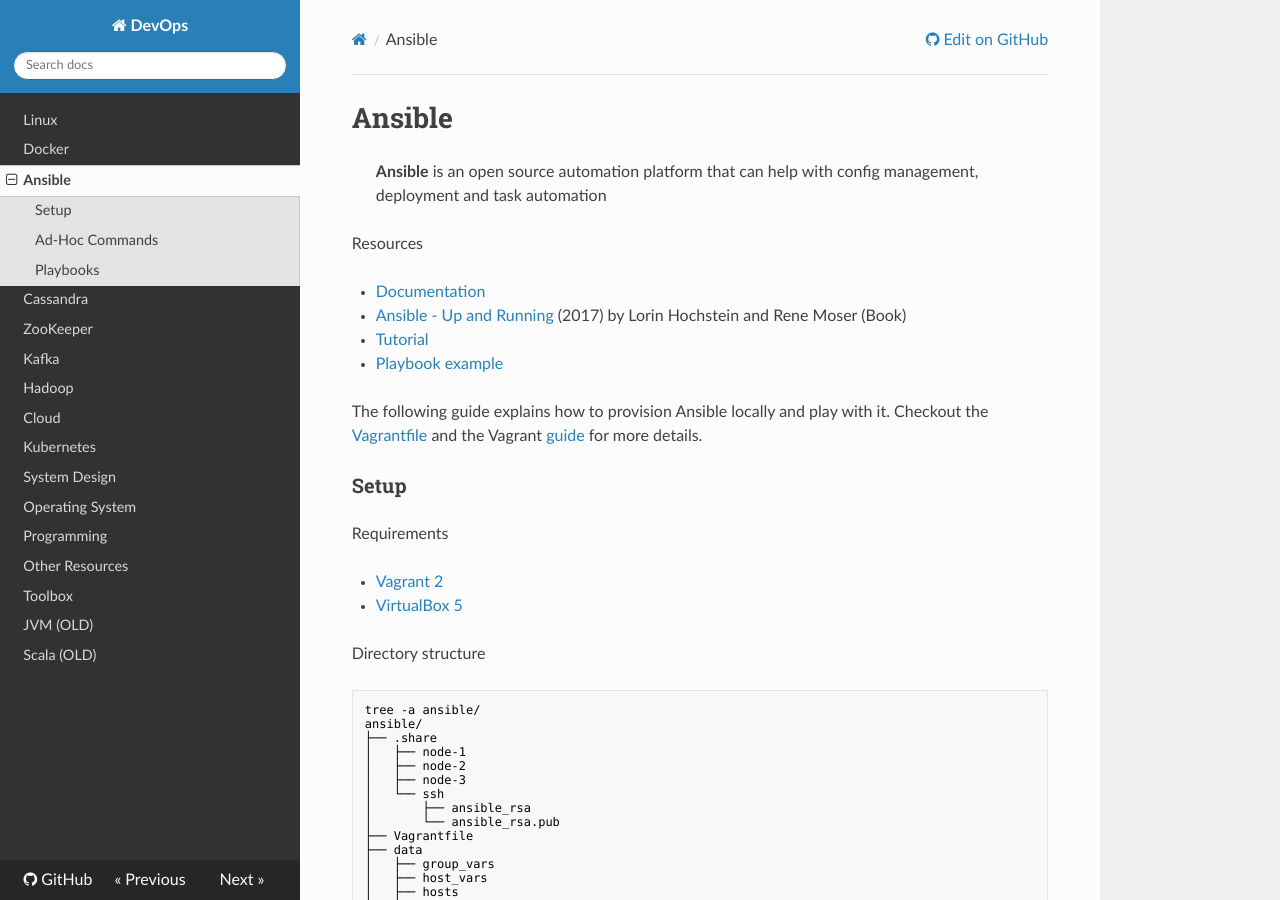
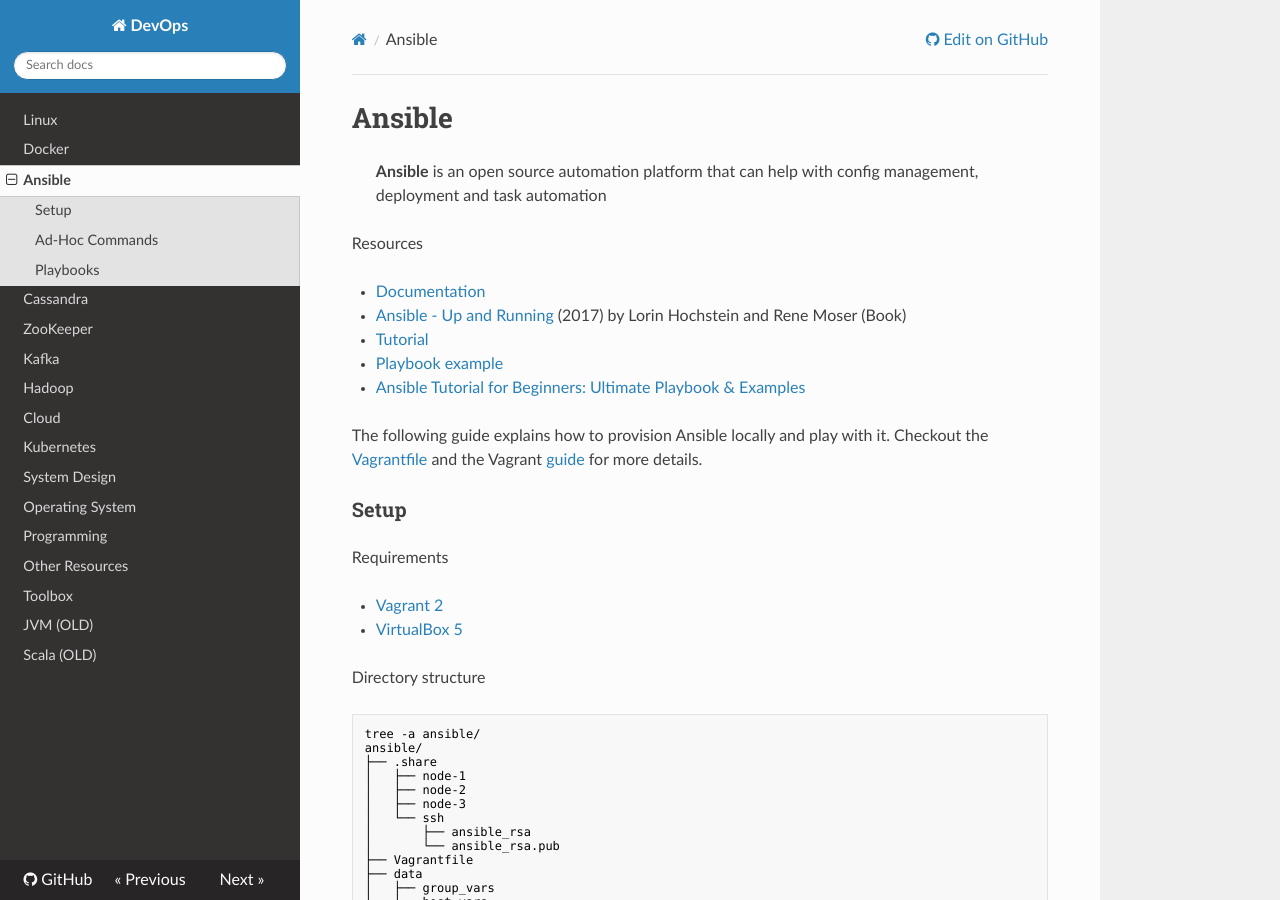
Before and after one commit to niqdev/devops, an MkDocs documentation site: the page built from docs/ansible.md, in a window 1280 px wide and 900 px high. Built offline with MkDocs 1.6.1, drawn with Linux system fonts in a browser that asks for light colours; nearby versions of some CDN libraries.

Commit message:
Added new Ansible Tutorial (#11)
Thanks for your contribution!

```diff
--- a/docs/ansible.md
+++ b/docs/ansible.md
@@ -11,6 +11,8 @@ Resources
 * [Tutorial](https://serversforhackers.com/c/an-ansible2-tutorial)
 
 * [Playbook example](https://gist.github.com/marktheunissen/2979474)
+
+* [Ansible Tutorial for Beginners: Ultimate Playbook & Examples](https://spacelift.io/blog/ansible-tutorial)
 
 The following guide explains how to provision Ansible locally and play with it. Checkout the [Vagrantfile](https://github.com/niqdev/devops/blob/master/ansible/Vagrantfile) and the Vagrant [guide](toolbox/#vagrant) for more details.
 
```
